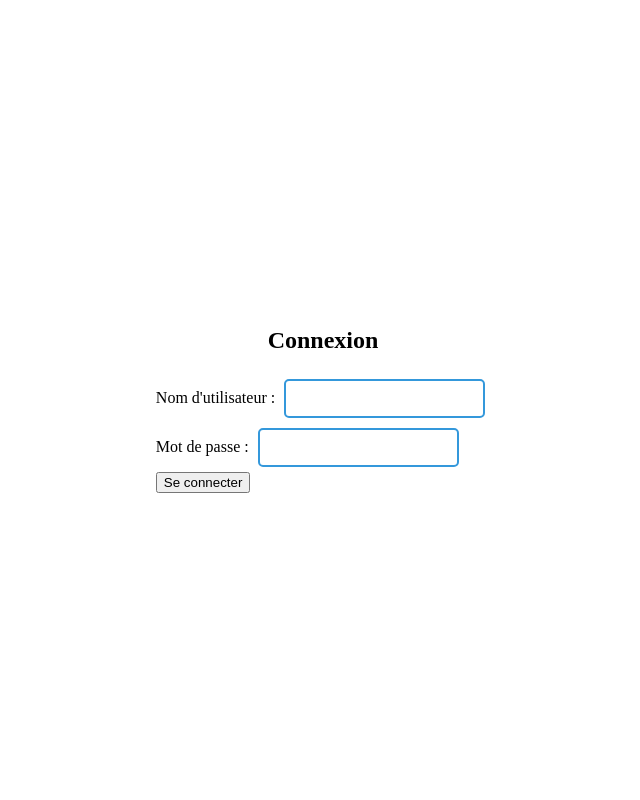
After one commit to elisagrlh/Z-Event_ECF, a PHP site: page /html/connexion.html in a window 1280 px wide. The commit adds this page. Shown: the whole page, without its empty margins (317-957 px from the left). Run offline with PHP 8.4, Linux system fonts and the light colour scheme.

Commit message:
push everything before trying vue js

```diff
--- a/SiteWeb/css/style.css
+++ b/SiteWeb/css/style.css
@@ -293,6 +293,12 @@ body {
     align-self: center ;
 }
 
+
+
+
+
+
+
 @media all and (max-width: 1900px)
 {
   .hero{
--- /dev/null
+++ b/SiteWeb/css/styleConnexion.css
@@ -0,0 +1,26 @@
+body, html {
+    height: 100%; /* Assure que le body et le html prennent toute la hauteur de la fenêtre */
+    margin: 0;
+}
+
+.login-container {
+    width: 100%;
+    height: 100%; /* Définit la hauteur du conteneur parent à 100% */
+    display: flex;
+    flex-direction: column;
+    align-items: center; /* Centre horizontalement */
+    justify-content: center; /* Centre verticalement */
+}
+
+
+input[type="text"], input[type="password"] {
+    border: 2px solid #3498db;
+    padding: 10px;
+    margin: 5px;
+    border-radius: 5px;
+    outline: none;
+  }
+
+  input[type="text"]:focus, input[type="password"]:focus {
+    border-color: #2ecc71;
+  }
--- /dev/null
+++ b/SiteWeb/html/connexion.html
@@ -0,0 +1,42 @@
+<!DOCTYPE html>
+<html>
+
+<head>
+  <meta charset="utf-8">
+  <meta name="viewport" content="width=device-width">
+  <title>Connexion</title>
+ <!-- <link href="style.css" rel="stylesheet" type="text/css" />-->
+  <script src="https://cdn.jsdelivr.net/npm/vue/dist/vue.js"></script>
+  <link rel="stylesheet" href= "../css/styleConnexion.css">
+</head>
+
+<body>
+
+
+    <header>
+
+
+    </header>
+
+    <div class="login-container">
+        <h2>Connexion</h2>
+        <form id="login-form">
+          <div class="form-group">
+            <label for="username">Nom d'utilisateur :</label>
+            <input type="text" id="username" name="username" required>
+          </div>
+          <div class="form-group">
+            <label for="password">Mot de passe :</label>
+            <input type="password" id="password" name="password" required>
+          </div>
+          <button type="submit">Se connecter</button>
+        </form>
+    </div>
+
+        <script src="../script.js"></script>
+
+</body>
+
+
+
+</html>
--- a/SiteWeb/script.js
+++ b/SiteWeb/script.js
@@ -10,11 +10,18 @@ const assoSection = document.getElementById("Assos");
 const actusBtn = document.getElementById("actusBtn");
 const actusSection = document.getElementById("Actus");
 
+var connexionBtn = document.getElementById("connexionBtn");
+var homeBtn = document.getElementById("homeBtn");
+var newsBtn = document.getElementById("newsBtn");
 
 openBtn.onclick = openNav;
 closeBtn.onclick = closeNav;
 assoBtn.onclick = goToAssoSection;
 actusBtn.onclick = goToAssoSection;
+connexionBtn.onclick = openConnexionPage;
+homeBtn.onclick = openHomePage;
+newsBtn.onclick = openNewsPage;
+
 
 function openNav()
 {
@@ -54,7 +61,19 @@ actusBtn.addEventListener('click', function() {
     goToAssoSection("actusBtn");
 });
 
-/*assoBtn.addEventListener('click', function() {
-    console.log("function go to asso");
-    assoSection.scrollIntoView({ behavior: 'smooth' });
-});*/
+
+function openConnexionPage()
+{
+    window.location.href = "connexion.html";
+}
+
+function openHomePage()
+{
+    window.location.href = "index.html";
+}
+
+
+function openNewsPage()
+{
+    window.location.href = "news.html"
+}
```
Also changed, not shown: SiteWeb/html/index.html (renamed from SiteWeb/index.html, +6 -16 lines), SiteWeb/html/news.html (added), SiteWeb/html/streamers.html (added).
